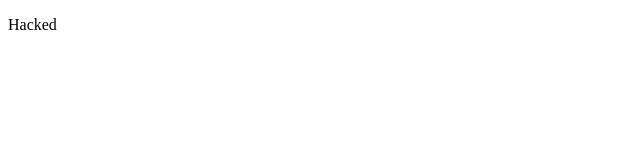
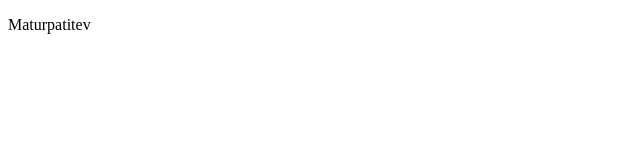
Before and after one commit to nitin6392/web, a plain HTML site: page index.html in a window 1280 px wide. Shown: the full height of the page, 0-640 px from the left. Drawn offline with Linux system fonts and the light colour scheme.

Commit message:
Update index.html

```diff
--- a/index.html
+++ b/index.html
@@ -10,7 +10,7 @@
 
 <body>
     <p>
-        Hacked
+        Maturpatitev
     </p>
 </body>
 
```
